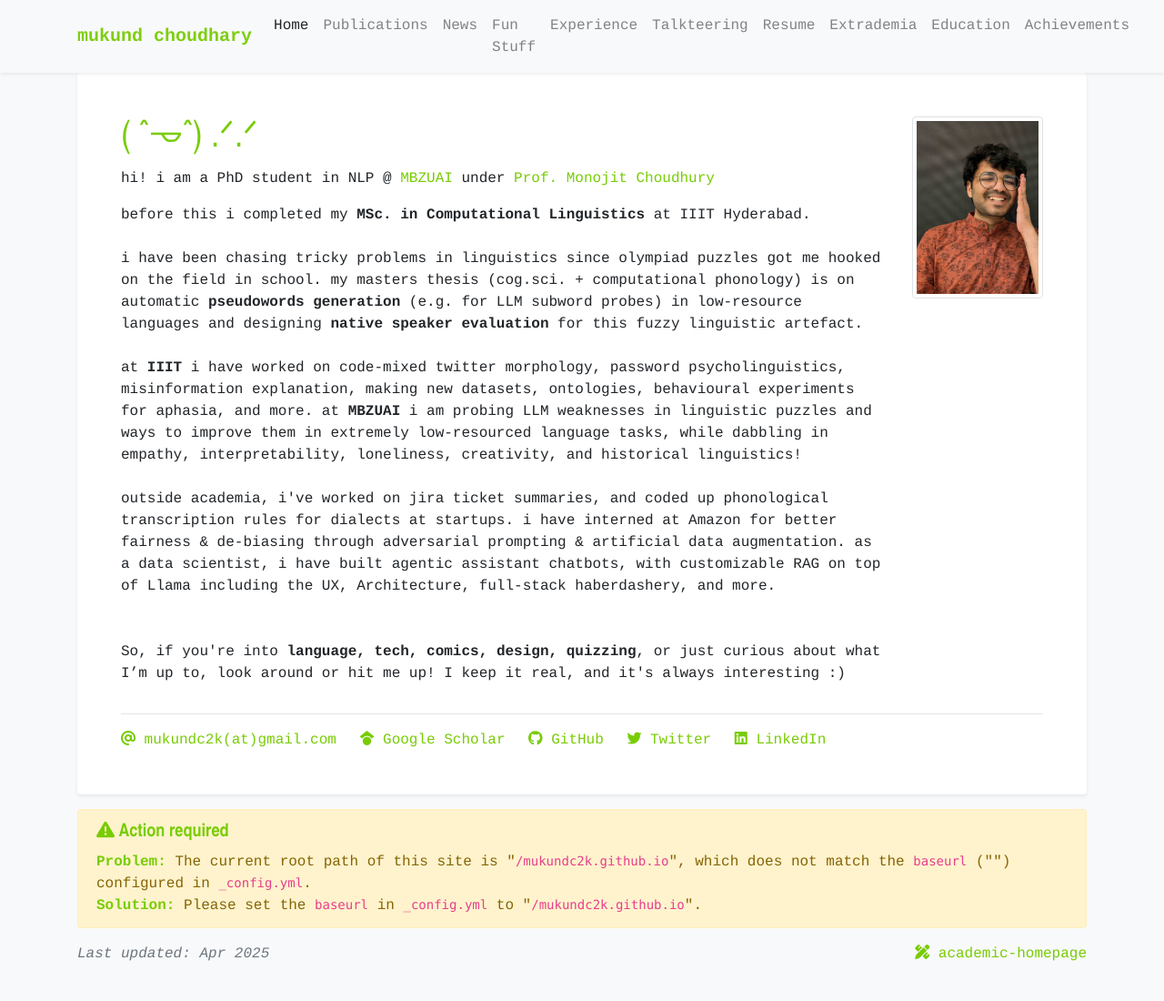
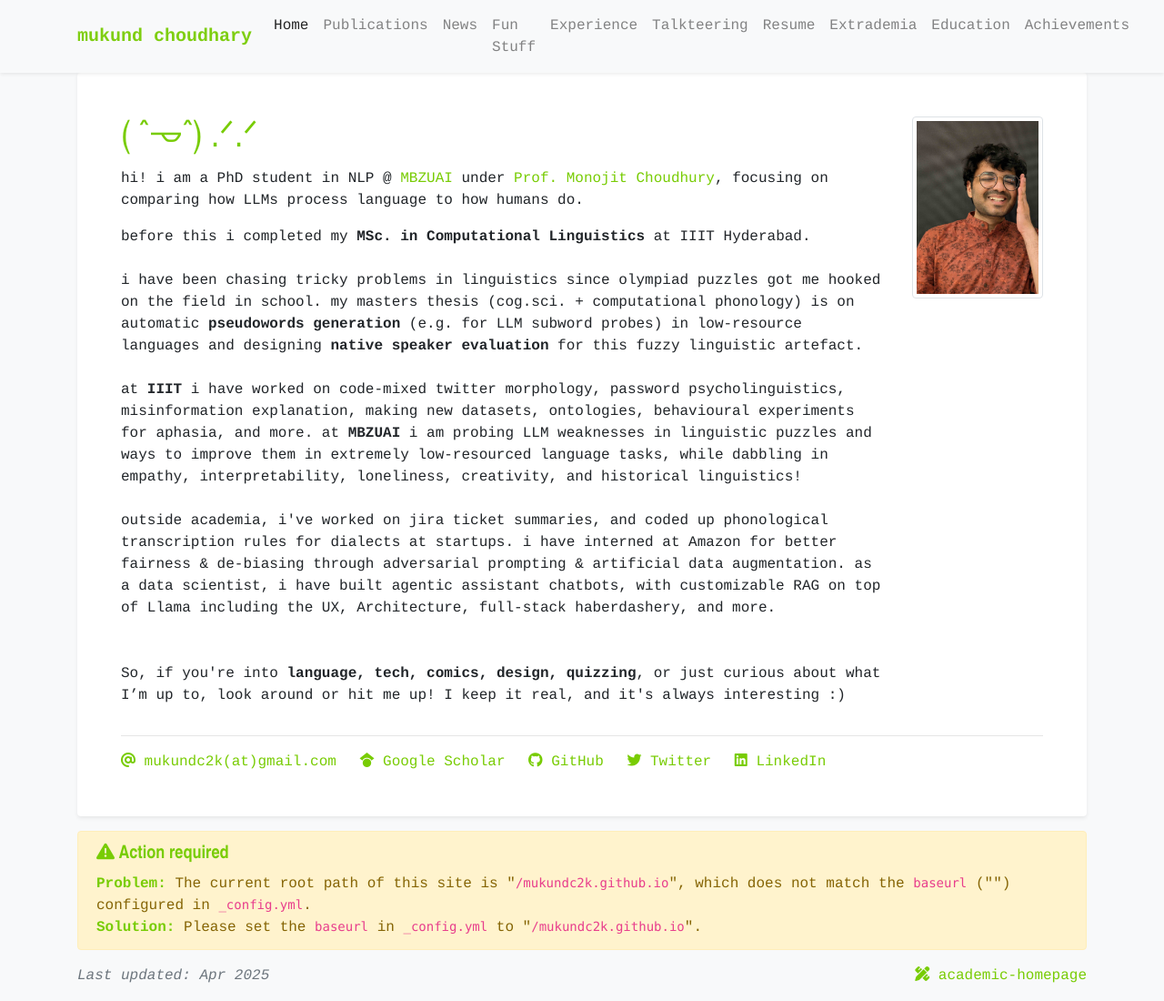
Before and after one commit to mukundc2k/mukundc2k.github.io, a Jekyll site: the page built from index.html, in a window 1280 px wide and 1100 px high. Shown: the whole window at 91% size. Built offline with Jekyll 4.4.1, drawn with Linux system fonts in a browser that asks for light colours; a style sheet for code colours, icons or effects is not loaded.

Commit message:
Update profile.yml

```diff
--- a/_data/profile.yml
+++ b/_data/profile.yml
@@ -3,7 +3,7 @@
 navbar_name: "mukund choudhary"
 
 positions:
-- name: hi! i am a PhD student in NLP @ <a href="https://mbzuai.ac.ae/">MBZUAI</a> under <a href="https://scholar.google.com/citations?user=WR1ImCMAAAAJ&hl=en">Prof. Monojit Choudhury</a>
+- name: hi! i am a PhD student in NLP @ <a href="https://mbzuai.ac.ae/">MBZUAI</a> under <a href="https://scholar.google.com/citations?user=WR1ImCMAAAAJ&hl=en">Prof. Monojit Choudhury</a>, focusing on comparing how LLMs process language to how humans do.
 # - logo: /assets/images/badges/PKU_red.png
   # name: B.S., Peking University (2021)
 
```
